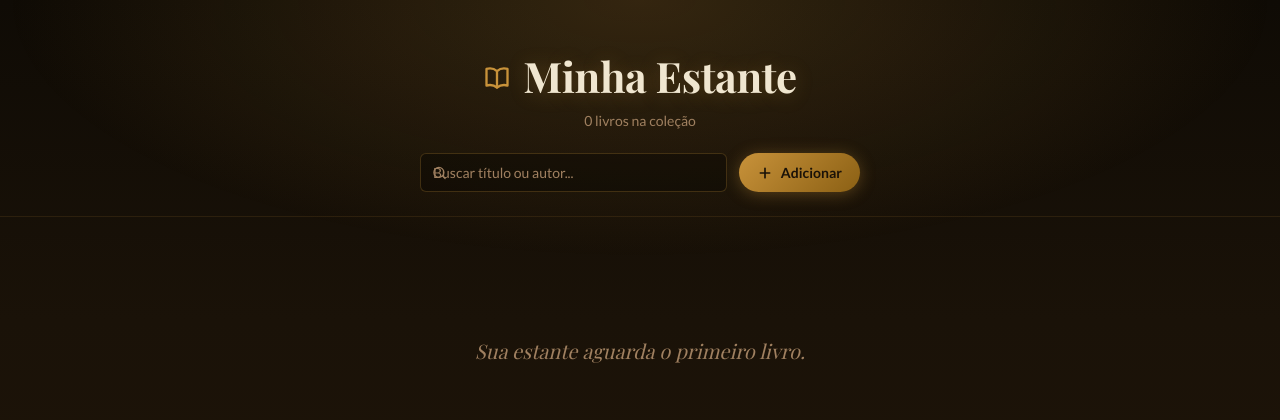
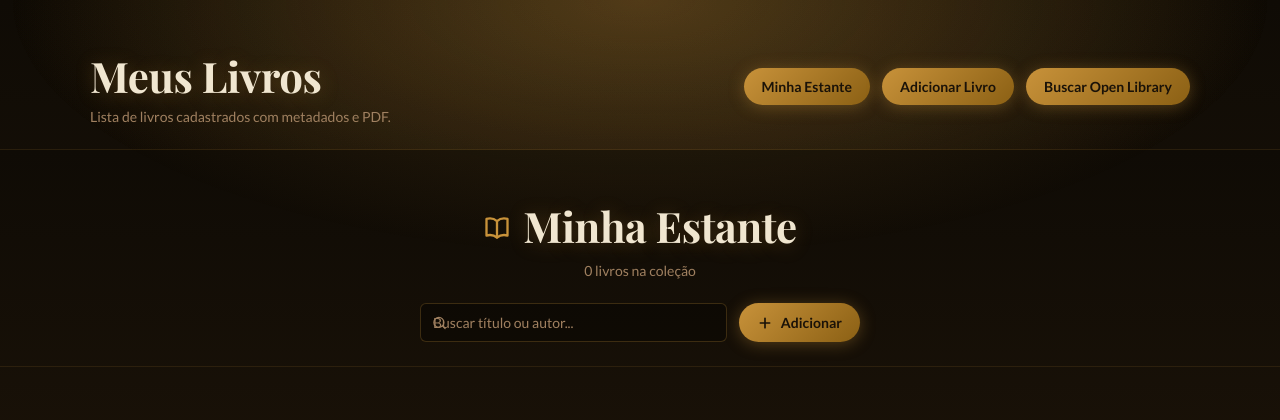
Before and after one commit to IsraelUeda/crud-leitura-de-livros, a Python web app: template templates/estante.html in a window 1280 px wide. Shown: the top 420 px of the page. Before the commit the page ends 363 px from the top, so only its background shows below. Run offline with Jinja, Linux system fonts and the light colour scheme; the template is opened without the code that fills it, so the values that code supplies are empty; some web fonts are replaced.

Commit message:
adiconando a header a pagina ~minha estante

```diff
--- a/templates/estante.html
+++ b/templates/estante.html
@@ -7,6 +7,21 @@
   <link rel="stylesheet" href="{{ url_for('static', filename='css/estante.css') }}">
 </head>
 <body>
+
+  <header>
+    <div class="header-row">
+      <div>
+        <h1>Meus Livros</h1>
+        <p>Lista de livros cadastrados com metadados e PDF.</p>
+      </div>
+      <div class="actions">
+        <a class="button" href="{{ url_for('estante') }}">Minha Estante</a>
+        <a class="button" href="{{ url_for('adicionar') }}">Adicionar Livro</a>
+        <a class="button" href="{{ url_for('buscar') }}">Buscar Open Library</a>
+      </div>
+    </div>
+  </header>
+
   <div id="minha-estante"></div>
   <script>
     window.INITIAL_LIVROS = {{ livros|tojson }};
```
Also changed, not shown: database.db, 1 other file.
